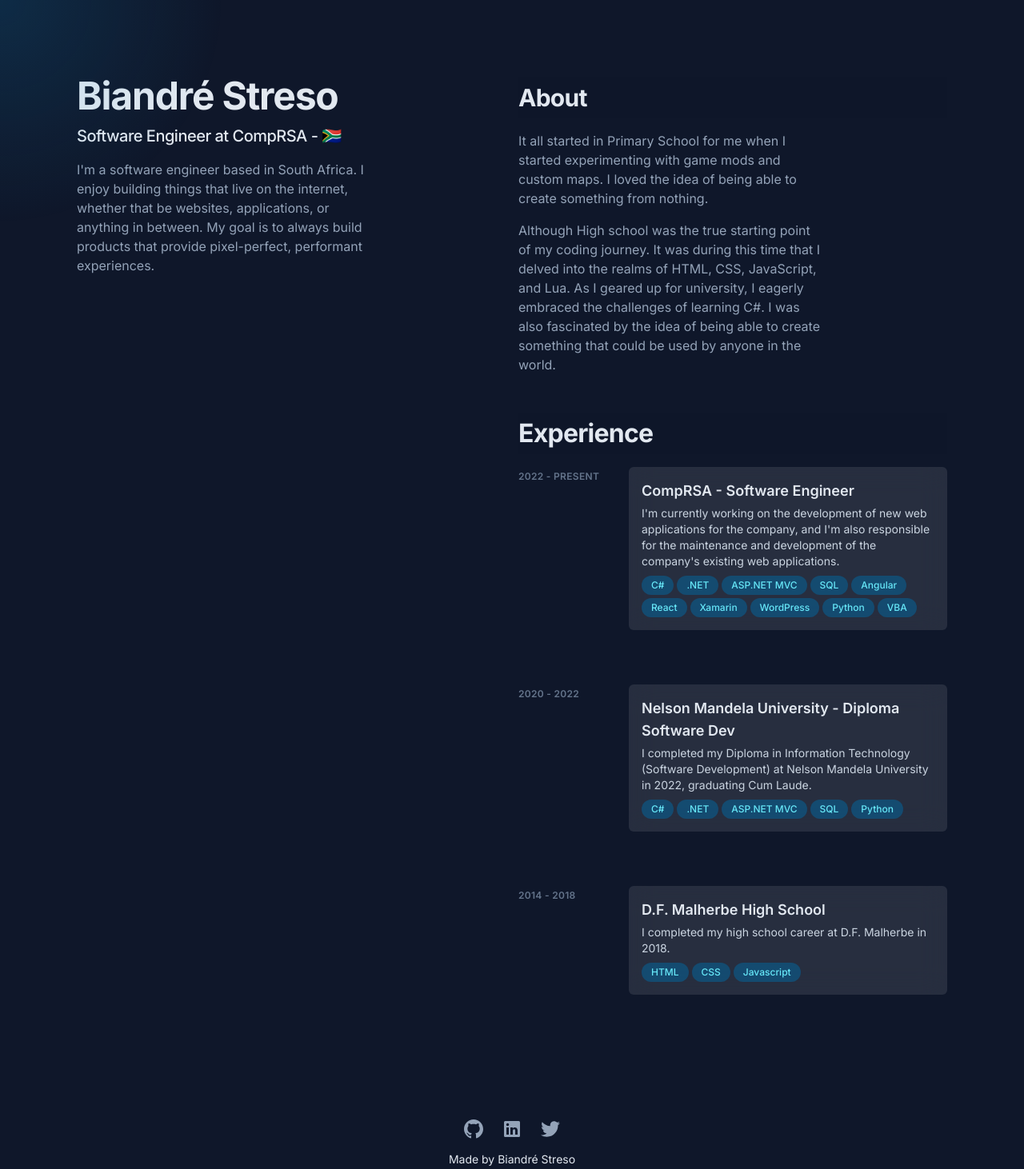
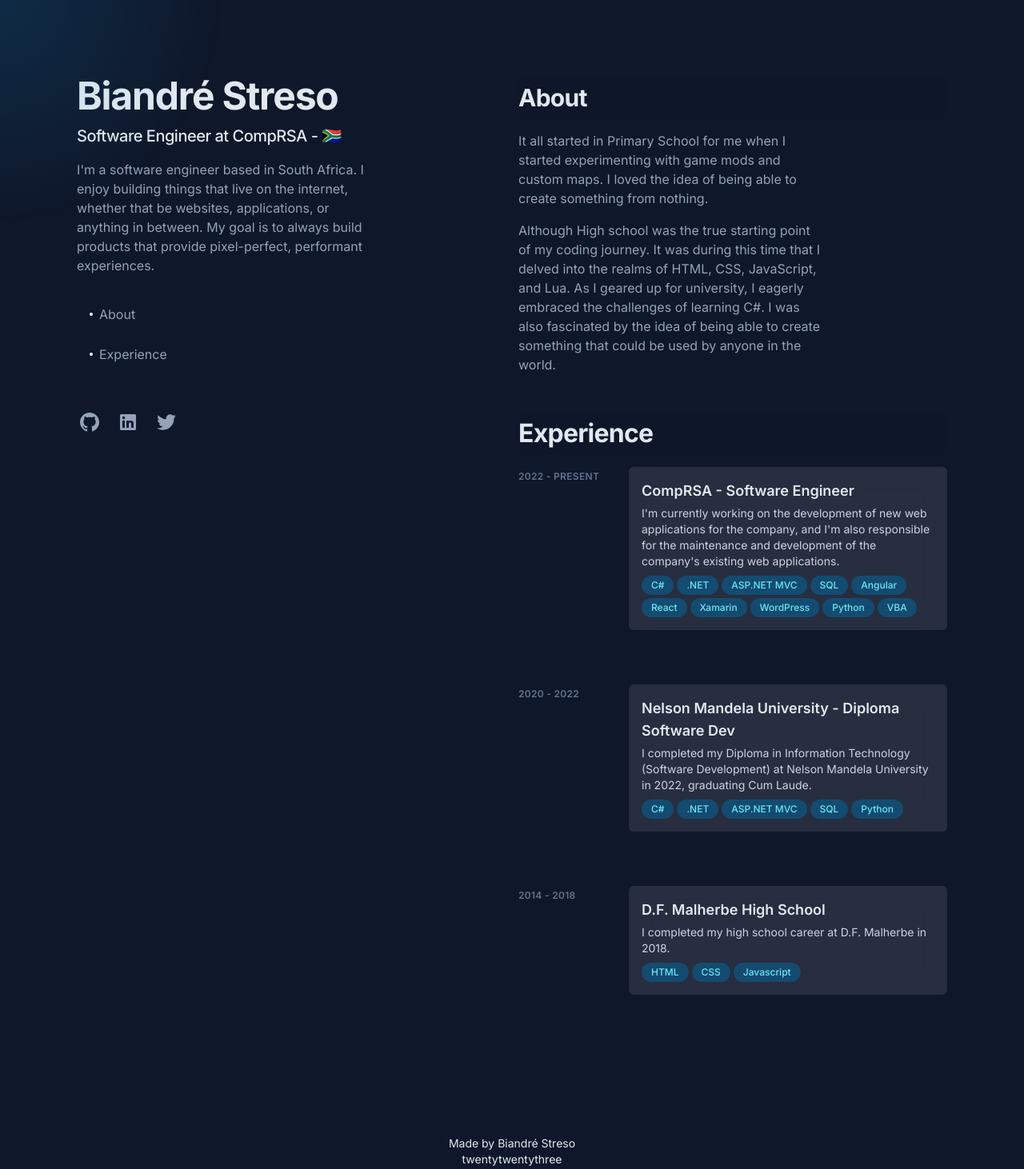
Before and after one commit to biandrestreso/portfolio, a Next.js app: page / in a window 1280 px wide. Shown: the top 1462 px of the page at 80% size. Built offline with nearby package versions, Linux system fonts and the light colour scheme.

Commit message:
Move socials and add navigation links

```diff
--- a/app/page.tsx
+++ b/app/page.tsx
@@ -68,7 +68,85 @@
                 applications, or anything in between. My goal is to always build
                 products that provide pixel-perfect, performant experiences.
               </p>
+              <nav className="nav hidden lg:block">
+                <ul className="flex flex-col pl-4  mt-6">
+                  <li>
+                    <a href="#about" className="group flex items-center py-3">
+                      {/* make a cool line that displays the active state */}
+                      <span className="w-1 h-1 bg-slate-100 rounded-full mr-2"></span>
+                      About
+                    </a>
+                  </li>
+                  <li>
+                    <a href="#experience" className="group flex items-center py-3">
+                      <span className="w-1 h-1 bg-slate-100 rounded-full mr-2"></span>
+                      Experience
+                    </a>
+                  </li>
+                </ul>
+              </nav>
             </div>
+            <ul className="flex items-center gap-6 ml-1 mt-12">
+              <li className="text-xs">
+                <a
+                  href="https://github.com/biandrestreso"
+                  target="_blank"
+                  rel="noopener noreferrer"
+                  className="hover:text-slate-100"
+                >
+                  <span className="sr-only">GitHub</span>
+                  <svg
+                    xmlns="http://www.w3.org/2000/svg"
+                    fill="currentColor"
+                    viewBox="0 0 24 24"
+                    className=" h-6 w-6"
+                  >
+                    <path d="M12 0c-6.626 0-12 5.373-12 12 0 5.302 3.438 9.8 8.207 11.387.599.111.793-.261.793-.577v-2.234c-3.338.726-4.033-1.416-4.033-1.416-.546-1.387-1.333-1.756-1.333-1.756-1.089-.745.083-.729.083-.729 1.205.084 1.839 1.237 1.839 1.237 1.07 1.834 2.807 1.304 3.492.997.107-.775.418-1.305.762-1.604-2.665-.305-5.467-1.334-5.467-5.931 0-1.311.469-2.381 1.236-3.221-.124-.303-.535-1.524.117-3.176 0 0 1.008-.322 3.301 1.23.957-.266 1.983-.399 3.003-.404 1.02.005 2.047.138 3.006.404 2.291-1.552 3.297-1.23 3.297-1.23.653 1.653.242 2.874.118 3.176.77.84 1.235 1.911 1.235 3.221 0 4.609-2.807 5.624-5.479 5.921.43.372.823 1.102.823 2.222v3.293c0 .319.192.694.801.576 4.765-1.589 8.199-6.086 8.199-11.386 0-6.627-5.373-12-12-12z" />
+                  </svg>
+                </a>
+              </li>
+              <li className="text-xs">
+                <a
+                  href="https://www.linkedin.com/in/biandrestreso/"
+                  target="_blank"
+                  rel="noopener noreferrer"
+                  className="hover:text-slate-100"
+                >
+                  <span className="sr-only">LinkedIn</span>
+                  <svg
+                    xmlns="http://www.w3.org/2000/svg"
+                    viewBox="0 0 24 24"
+                    fill="currentColor"
+                    className="h-6 w-6"
+                    aria-hidden="true"
+                  >
+                    <path d="M20.5 2h-17A1.5 1.5 0 002 3.5v17A1.5 1.5 0 003.5 22h17a1.5 1.5 0 001.5-1.5v-17A1.5 1.5 0 0020.5 2zM8 19H5v-9h3zM6.5 8.25A1.75 1.75 0 118.3 6.5a1.78 1.78 0 01-1.8 1.75zM19 19h-3v-4.74c0-1.42-.6-1.93-1.38-1.93A1.74 1.74 0 0013 14.19a.66.66 0 000 .14V19h-3v-9h2.9v1.3a3.11 3.11 0 012.7-1.4c1.55 0 3.36.86 3.36 3.66z"></path>
+                  </svg>
+                </a>
+              </li>
+              <li className="text-xs">
+                <a
+                  className="block hover:text-slate-200"
+                  href="https://twitter.com/biandrestreso"
+                  target="_blank"
+                  rel="noreferrer"
+                >
+                  <span className="sr-only">Twitter</span>
+                  <svg
+                    xmlns="http://www.w3.org/2000/svg"
+                    viewBox="0 0 248 204"
+                    fill="currentColor"
+                    className="h-6 w-6"
+                    aria-hidden="true"
+                  >
+                    <path
+                      id="white_background"
+                      d="M221.95,51.29c0.15,2.17,0.15,4.34,0.15,6.53c0,66.73-50.8,143.69-143.69,143.69v-0.04   C50.97,201.51,24.1,193.65,1,178.83c3.99,0.48,8,0.72,12.02,0.73c22.74,0.02,44.83-7.61,62.72-21.66   c-21.61-0.41-40.56-14.5-47.18-35.07c7.57,1.46,15.37,1.16,22.8-0.87C27.8,117.2,10.85,96.5,10.85,72.46c0-0.22,0-0.43,0-0.64   c7.02,3.91,14.88,6.08,22.92,6.32C11.58,63.31,4.74,33.79,18.14,10.71c25.64,31.55,63.47,50.73,104.08,52.76   c-4.07-17.54,1.49-35.92,14.61-48.25c20.34-19.12,52.33-18.14,71.45,2.19c11.31-2.23,22.15-6.38,32.07-12.26   c-3.77,11.69-11.66,21.62-22.2,27.93c10.01-1.18,19.79-3.86,29-7.95C240.37,35.29,231.83,44.14,221.95,51.29z"
+                    ></path>
+                  </svg>
+                </a>
+              </li>
+            </ul>
           </header>
           <main className="pt-12 lg:pt-24 lg:w-1/2 lg:py-24">
             <section
@@ -276,67 +354,6 @@
           </main>
         </div>
         <footer className="flex flex-col gap-4 items-center justify-center w-full h-24">
-          <ul className="flex items-center gap-6">
-            <li className="text-xs">
-              <a
-                href="https://github.com/biandrestreso"
-                target="_blank"
-                rel="noopener noreferrer"
-                className="hover:text-slate-100"
-              >
-                <span className="sr-only">GitHub</span>
-                <svg
-                  xmlns="http://www.w3.org/2000/svg"
-                  fill="currentColor"
-                  viewBox="0 0 24 24"
-                  className=" h-6 w-6"
-                >
-                  <path d="M12 0c-6.626 0-12 5.373-12 12 0 5.302 3.438 9.8 8.207 11.387.599.111.793-.261.793-.577v-2.234c-3.338.726-4.033-1.416-4.033-1.416-.546-1.387-1.333-1.756-1.333-1.756-1.089-.745.083-.729.083-.729 1.205.084 1.839 1.237 1.839 1.237 1.07 1.834 2.807 1.304 3.492.997.107-.775.418-1.305.762-1.604-2.665-.305-5.467-1.334-5.467-5.931 0-1.311.469-2.381 1.236-3.221-.124-.303-.535-1.524.117-3.176 0 0 1.008-.322 3.301 1.23.957-.266 1.983-.399 3.003-.404 1.02.005 2.047.138 3.006.404 2.291-1.552 3.297-1.23 3.297-1.23.653 1.653.242 2.874.118 3.176.77.84 1.235 1.911 1.235 3.221 0 4.609-2.807 5.624-5.479 5.921.43.372.823 1.102.823 2.222v3.293c0 .319.192.694.801.576 4.765-1.589 8.199-6.086 8.199-11.386 0-6.627-5.373-12-12-12z" />
-                </svg>
-              </a>
-            </li>
-            <li className="text-xs">
-              <a
-                href="https://www.linkedin.com/in/biandrestreso/"
-                target="_blank"
-                rel="noopener noreferrer"
-                className="hover:text-slate-100"
-              >
-                <span className="sr-only">LinkedIn</span>
-                <svg
-                  xmlns="http://www.w3.org/2000/svg"
-                  viewBox="0 0 24 24"
-                  fill="currentColor"
-                  className="h-6 w-6"
-                  aria-hidden="true"
-                >
-                  <path d="M20.5 2h-17A1.5 1.5 0 002 3.5v17A1.5 1.5 0 003.5 22h17a1.5 1.5 0 001.5-1.5v-17A1.5 1.5 0 0020.5 2zM8 19H5v-9h3zM6.5 8.25A1.75 1.75 0 118.3 6.5a1.78 1.78 0 01-1.8 1.75zM19 19h-3v-4.74c0-1.42-.6-1.93-1.38-1.93A1.74 1.74 0 0013 14.19a.66.66 0 000 .14V19h-3v-9h2.9v1.3a3.11 3.11 0 012.7-1.4c1.55 0 3.36.86 3.36 3.66z"></path>
-                </svg>
-              </a>
-            </li>
-            <li className="text-xs">
-              <a
-                className="block hover:text-slate-200"
-                href="https://twitter.com/biandrestreso"
-                target="_blank"
-                rel="noreferrer"
-              >
-                <span className="sr-only">Twitter</span>
-                <svg
-                  xmlns="http://www.w3.org/2000/svg"
-                  viewBox="0 0 248 204"
-                  fill="currentColor"
-                  className="h-6 w-6"
-                  aria-hidden="true"
-                >
-                  <path
-                    id="white_background"
-                    d="M221.95,51.29c0.15,2.17,0.15,4.34,0.15,6.53c0,66.73-50.8,143.69-143.69,143.69v-0.04   C50.97,201.51,24.1,193.65,1,178.83c3.99,0.48,8,0.72,12.02,0.73c22.74,0.02,44.83-7.61,62.72-21.66   c-21.61-0.41-40.56-14.5-47.18-35.07c7.57,1.46,15.37,1.16,22.8-0.87C27.8,117.2,10.85,96.5,10.85,72.46c0-0.22,0-0.43,0-0.64   c7.02,3.91,14.88,6.08,22.92,6.32C11.58,63.31,4.74,33.79,18.14,10.71c25.64,31.55,63.47,50.73,104.08,52.76   c-4.07-17.54,1.49-35.92,14.61-48.25c20.34-19.12,52.33-18.14,71.45,2.19c11.31-2.23,22.15-6.38,32.07-12.26   c-3.77,11.69-11.66,21.62-22.2,27.93c10.01-1.18,19.79-3.86,29-7.95C240.37,35.29,231.83,44.14,221.95,51.29z"
-                  ></path>
-                </svg>
-              </a>
-            </li>
-          </ul>
           <div className="text-sm text-center text-slate-200">
             <p>Made by Biandré Streso</p>
             <p>twentytwentythree</p>
```
